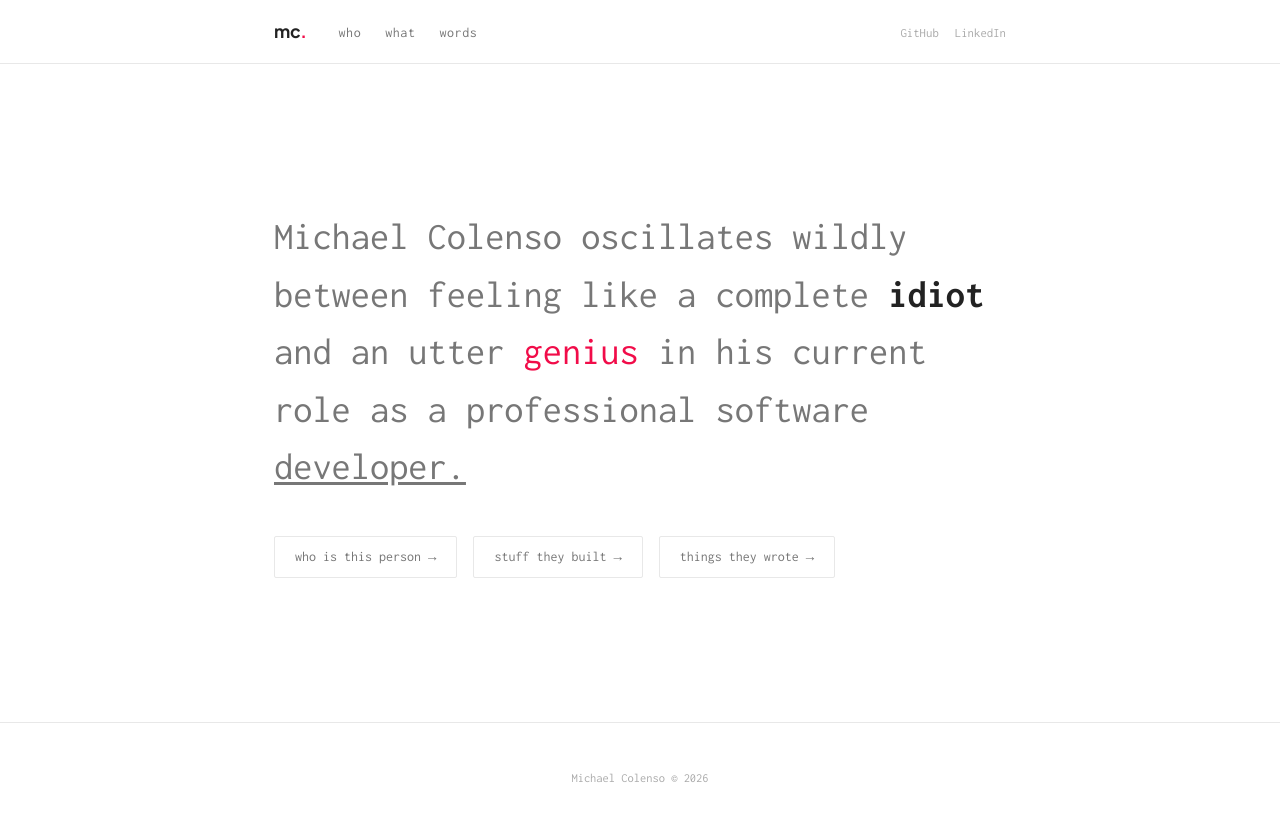
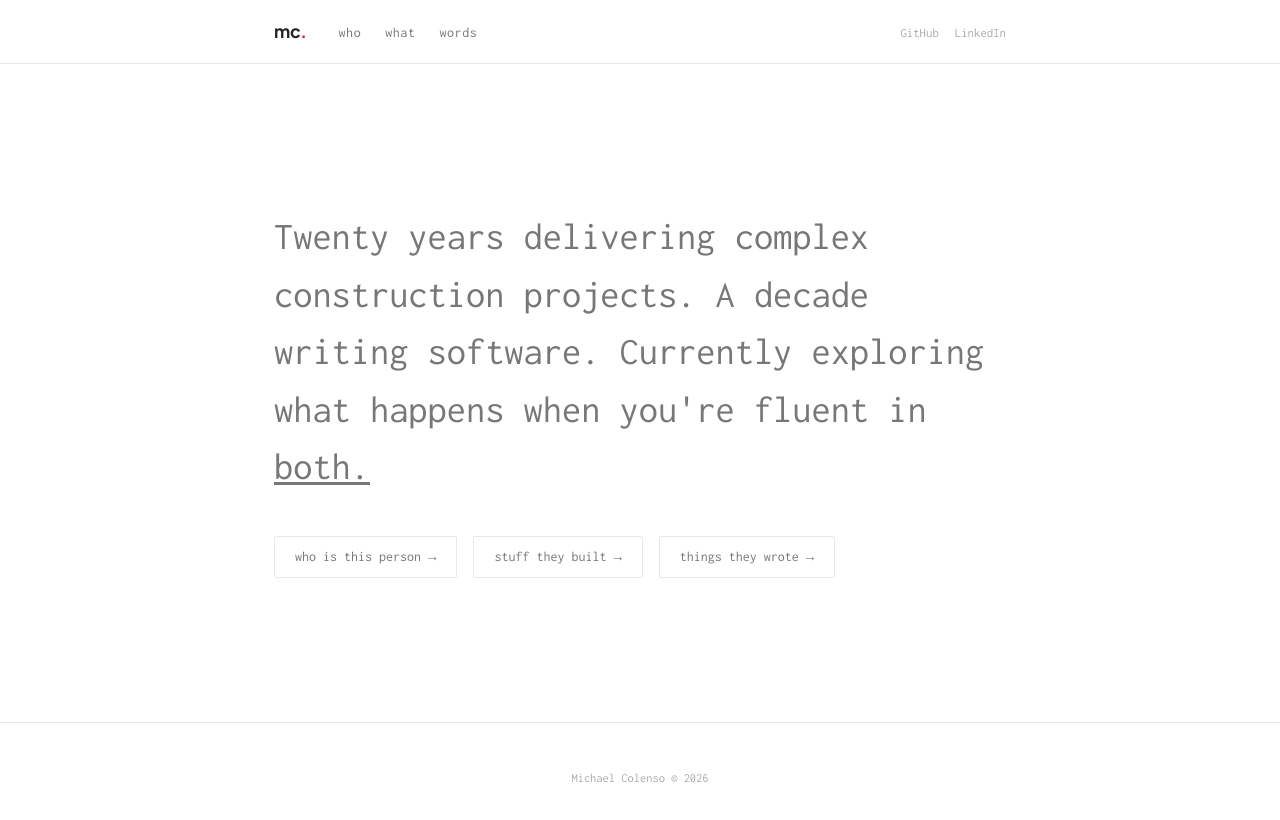
Before and after one commit to michaelcolenso/michaelcolenso.github.io, an Astro site: page / in a window 1280 px wide. Built offline with nearby package versions, Linux system fonts and the light colour scheme; Astro itself is replaced by a stand-in of ours.

Commit message:
update homepage headline to reflect construction/tech identity
Co-Authored-By: Claude Sonnet 4.6 <noreply@anthropic.com>

```diff
--- a/src/pages/index.astro
+++ b/src/pages/index.astro
@@ -5,10 +5,8 @@ import BaseLayout from '../layouts/BaseLayout.astro';
   <div class="page-content">
     <section class="hero">
       <p class="hero-tagline">
-        Michael Colenso oscillates wildly between feeling like a complete
-        <span class="keyword">idiot</span> and an utter
-        <span class="accent">genius</span> in his current role as a professional software
-        <a href="https://github.com/michaelcolenso" style="color:inherit;text-decoration:underline;text-underline-offset:3px;">developer.</a>
+        Twenty years delivering complex construction projects. A decade writing software. Currently exploring what happens when you're fluent in
+        <a href="https://github.com/michaelcolenso" style="color:inherit;text-decoration:underline;text-underline-offset:3px;">both.</a>
       </p>
 
       <ul class="hero-links">
```
